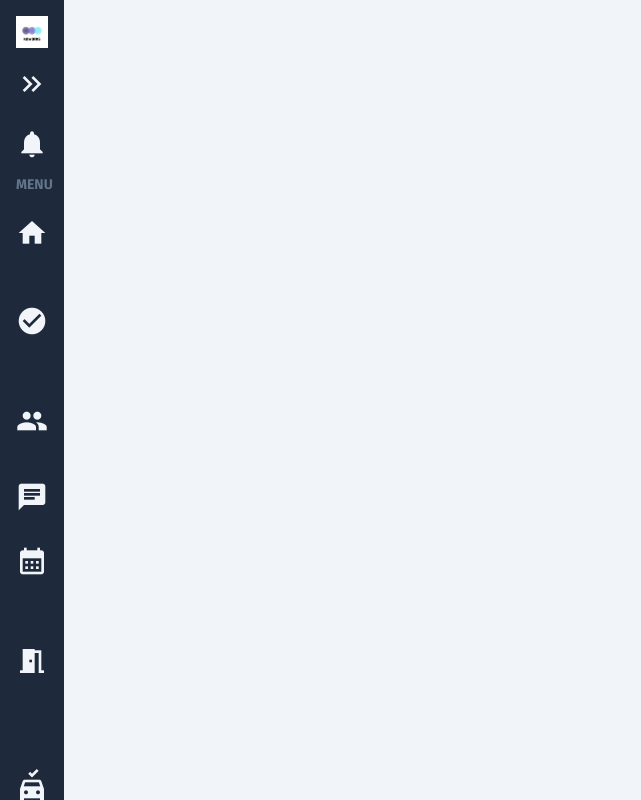
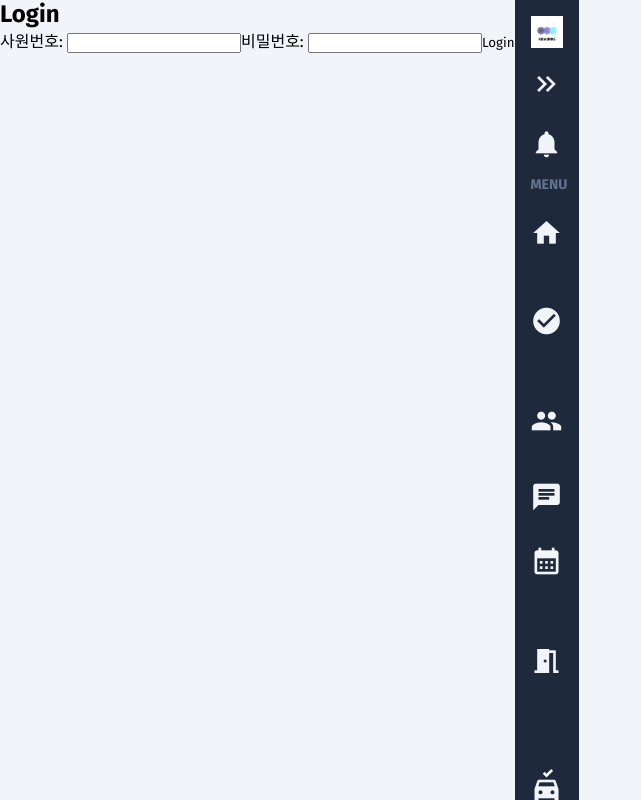
Before and after one commit to KOSA200OK/KOSA_KOWORKS_Front, a Vue app: page /home in a window 1280 px wide. Shown: the top 800 px of the page, without its empty margins (0-641 px from the left). Built offline with nearby package versions, Linux system fonts and the light colour scheme.

Commit message:
Feat: login시 /home으로 화면 이동

```diff
--- a/src/App.vue
+++ b/src/App.vue
@@ -1,13 +1,11 @@
 <template>
   <div class="app">
-    <Sidebar/>
-
+    <Login />
     <router-view />
   </div>
 </template>
 <script setup>
-import Sidebar from './components/Sidebar.vue';
-
+import Login from "./pages/Login.vue";
 </script>
 <style lang="scss">
 :root {
@@ -24,7 +22,7 @@ import Sidebar from './components/Sidebar.vue';
   margin: 0;
   padding: 0;
   box-sizing: border-box;
-	font-family: 'Fira sans', sans-serif;
+  font-family: "Fira sans", sans-serif;
 }
 
 body {
--- a/src/components/Sidebar.vue
+++ b/src/components/Sidebar.vue
@@ -2,7 +2,7 @@
   <!--is_expanded가 참이라면 문자열 'is-expanded'`이 포함되고, 그렇지 않으면 포함되지 않게 함-->
   <aside :class="`${is_expanded && 'is-expanded'}`">
     <div class="logo">
-            <img src="../../public/images/logo.png" alt="vue">
+      <img src="../../public/images/logo.png" alt="vue" />
     </div>
 
     <div class="menu-toggle-wrap">
@@ -28,7 +28,7 @@
         <span class="material-icons">check_circle</span>
         <span class="text">근태관리</span>
       </router-link>
-            <router-link class="button" to="/address">
+      <router-link class="button" to="/address/members">
         <span class="material-icons">group</span>
         <span class="text">주소록</span>
       </router-link>
@@ -64,20 +64,18 @@
       <span class="material-icons">account_circle</span>
       <span>오찬석 사장님 환영합니다</span>
     </div>
-
   </aside>
 </template>
 <script setup>
-import { ref } from 'vue'
+import { ref } from "vue";
 
-const is_expanded = ref(localStorage.getItem("is_expanded") === "true")
+const is_expanded = ref(localStorage.getItem("is_expanded") === "true");
 
 const ToggleMenu = () => {
-    is_expanded.value = !is_expanded.value
+  is_expanded.value = !is_expanded.value;
 
-    localStorage.setItem("is_expanded", is_expanded.value)
-}
-
+  localStorage.setItem("is_expanded", is_expanded.value);
+};
 </script>
 <style lang="scss" scoped>
 aside {
@@ -93,7 +91,7 @@ aside {
 
   transition: 0.2s ease-out; //토글 속도
 
-    .flex{
+  .flex {
     flex: 1 1 0;
   }
 
@@ -129,7 +127,6 @@ aside {
         .material-icons {
           color: var(--primary);
           transform: translateX(0.5rem);
-
         }
       }
     }
@@ -172,15 +169,17 @@ aside {
         transition: 0.2s ease-out;
       }
 
-            &:hover, &.router-link-exact-active {
+      &:hover,
+      &.router-link-exact-active {
         background-color: var(--dark-alt);
 
-                .material-icons, .text {
+        .material-icons,
+        .text {
           color: var(--primary);
         }
       }
 
-            &.router-link-exact-active{
+      &.router-link-exact-active {
         border-right: 5px solid var(--primary);
       }
     }
@@ -196,11 +195,12 @@ aside {
         transform: rotate(-180deg);
       }
 
-            h3, .button .text {
+      h3,
+      .button .text {
         opacity: 1;
       }
-            .button{
-                .material-icons{
+      .button {
+        .material-icons {
           margin-right: 1rem;
         }
       }
@@ -211,4 +211,5 @@ aside {
     position: fixed;
     z-index: 99; // 요소의 수직 위치 지정 - 제일 높음
   }
-}</style>
+}
+</style>
--- a/src/pages/Home.vue
+++ b/src/pages/Home.vue
@@ -1,13 +1,12 @@
 <template>
   <div>
-    <h3>메인홈입니다</h3>
+    <Sidebar />
   </div>
-  <Login />
 </template>
 <script>
-import Login from "./Login.vue";
+import Sidebar from "../components/Sidebar.vue";
 export default {
-  components: { Login },
+  components: { Sidebar },
 };
 </script>
 <style></style>
--- a/src/pages/Login.vue
+++ b/src/pages/Login.vue
@@ -1,39 +1,45 @@
 <template>
   <div>
-    <h2>로그인</h2>
-    <form @submit.prevent="login">
-      <label for="username">사원번호:</label>
-      <input type="text" id="memberId" v-model="memberId" required />
+    <h2 v-if="!isLoggedIn">Login</h2>
+    <form v-if="!isLoggedIn" @submit.prevent="login">
+      <label for="id">사원번호: </label>
+      <input v-model="id" type="text" id="id" required />
 
-      <label for="password">비밀번호:</label>
-      <input type="password" id="password" v-model="password" required />
+      <label for="password">비밀번호: </label>
+      <input v-model="password" type="password" id="password" required />
 
-      <button type="submit">로그인</button>
+      <button type="submit">Login</button>
     </form>
+
+    <router-view v-if="isLoggedIn"></router-view>
   </div>
 </template>
+
 <script>
 import axios from "axios";
-import { ref } from "vue";
 
 export default {
-  setup() {
-    const memberId = ref("");
-    const password = ref("");
-    const login = async () => {
+  data() {
+    return {
+      id: "",
+      password: "",
+      isLoggedIn: false,
+    };
+  },
+  methods: {
+    async login() {
       try {
-        const data = { memberId: memberId.value, password: password.value };
-        const res = await axios.post(`http://localhost:8880/login`, data);
-        console.log(res.data.memberId);
-        console.log(res.data.password);
+        const response = await axios.post("http://localhost:8880/login", {
+          id: this.id,
+          password: this.password,
+        });
+        this.isLoggedIn = true;
+        this.$router.push("/home");
+        this.$data.user = response.data;
       } catch (error) {
-        console.error(error);
+        console.error("Login failed:", error);
       }
-    };
-    return {
-      login,
-    };
+    },
   },
 };
 </script>
-<style></style>
--- /dev/null
+++ b/src/pages/address/AddressList.vue
@@ -0,0 +1,48 @@
+<template>
+  <div>
+    <h2>주소록</h2>
+    <div v-if="loading">Loading...</div>
+    <div v-else>
+      <div v-for="member in members" :key="member.id">
+        <tr>
+          <td>사원번호: {{ member.id }}</td>
+          <td>이름: {{ member.name }}</td>
+          <td>직급: {{ member.position }}</td>
+          <td>전화번호: {{ member.tel }}</td>
+        </tr>
+        <hr />
+      </div>
+    </div>
+  </div>
+</template>
+<script>
+import { ref, onMounted } from "vue";
+import axios from "axios";
+
+export default {
+  data() {
+    return {
+      loading: true,
+      members: [],
+    };
+  },
+  mounted() {
+    this.fetchMembers();
+  },
+  methods: {
+    async fetchMembers() {
+      try {
+        const response = await axios.get(
+          `http://localhost:8880/address/members`
+        );
+        this.members = response.data;
+        this.loading = false;
+      } catch (error) {
+        console.error("사원 정보를 불러오지 못했습니다:", error);
+        this.loading = true;
+      }
+    },
+  },
+};
+</script>
+<style></style>
```
Also changed, not shown: src/components/Main.vue (+10 -11 lines), src/main.js (+7 -7 lines), src/router/index.js (+9 -8 lines), src/pages/address/AddressItem.vue (renamed from src/pages/address/Address.vue). Lines whose indentation alone changed are shown as unchanged.
